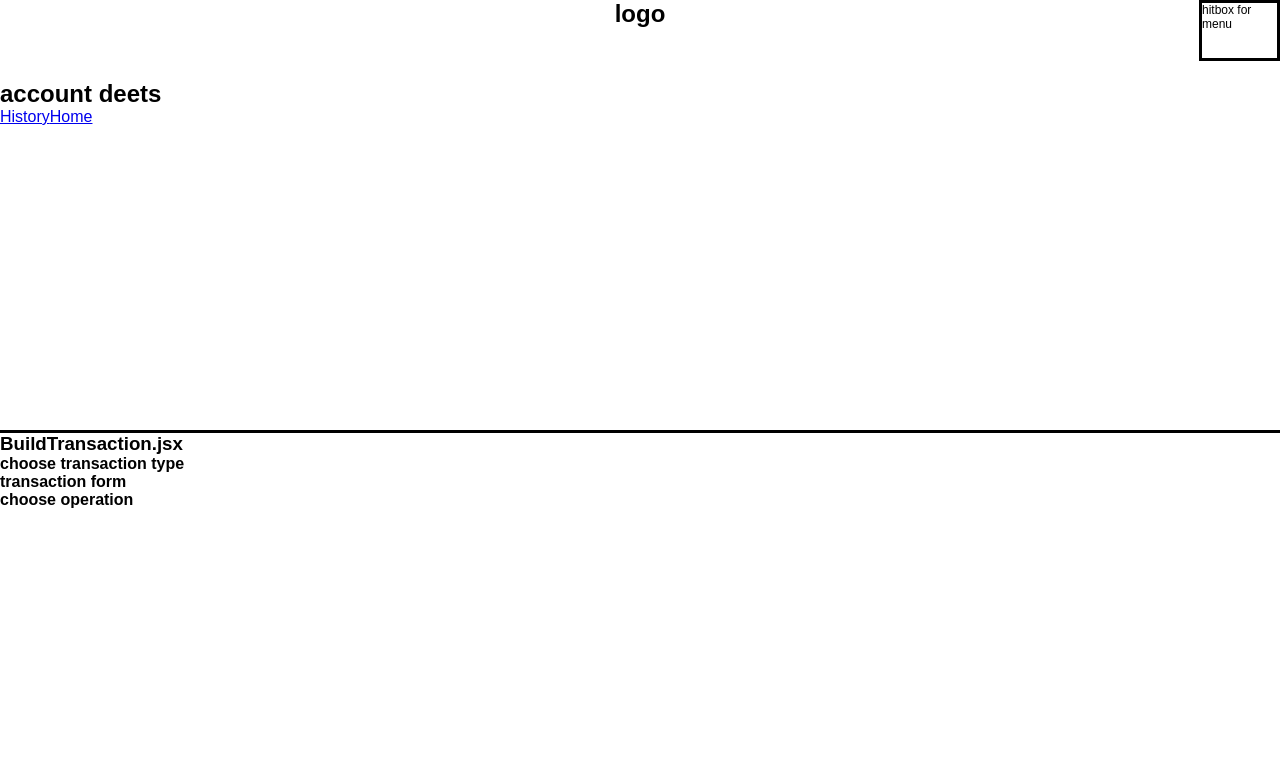
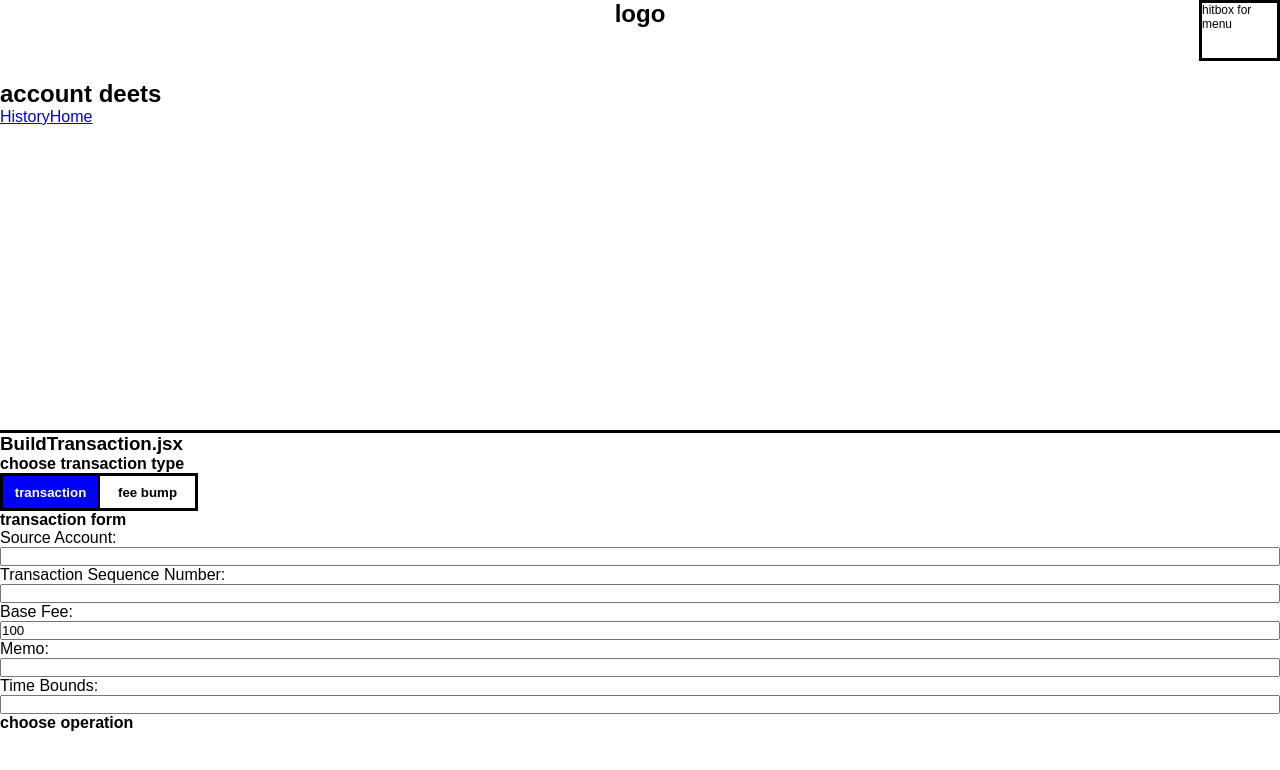
Before and after one commit to aacosta11/stellar-wallet, a React (Create React App) app: page / in a window 1280 px wide. Shown: the top 770 px of the page. Built offline with nearby package versions, Linux system fonts and the light colour scheme.

Commit message:
added transaction input

```diff
--- a/src/Components/BuildTransaction/ChooseTransactionTypeComponent.jsx
+++ b/src/Components/BuildTransaction/ChooseTransactionTypeComponent.jsx
@@ -1,9 +1,34 @@
-import React from "react";
+import "../../Styles/transaction.css";
+import React, { useState } from "react";
 
-const ChooseTransactionTypeComponent = props => {
+const ChooseTransactionTypeComponent = (props) => {
+    const [isTransactionActive,setIsTransactionActive] = useState(true);
+    const [isFeeBumpActive,setIsFeeBumpActive] = useState(false);
+    const onChange = e => {
+        props.transactionType(e);
+        if (e == "transaction") {
+            setIsTransactionActive(true);
+            setIsFeeBumpActive(false);
+        } else {
+            setIsTransactionActive(false);
+            setIsFeeBumpActive(true);
+        }
+    }
     return (
         <>
         <h4>choose transaction type</h4>
+        <div id="choose-transaction" className="X column-gap-2-px blackground">
+            <div name="transaction" className={`X X-flex-1 X-jc-center X-ai-center transition-ease whiteground ${isTransactionActive ? "active" : ""}`}
+            onClick={(e)=>onChange(e.target.attributes.name.nodeValue)}
+            >
+                <h5 name="transaction">transaction</h5>
+            </div>
+            <div name="fee-bump" className={`X X-flex-1 X-jc-center X-ai-center transition-ease whiteground ${isFeeBumpActive ? "active" : ""}`}
+            onClick={(e)=>onChange(e.target.attributes.name.nodeValue)}
+            >
+                <h5 name="fee-bump">fee bump</h5>
+            </div>
+        </div>
         </>
     )
 }
--- a/src/Components/BuildTransaction/Transaction/TransactionFormComponent.jsx
+++ b/src/Components/BuildTransaction/Transaction/TransactionFormComponent.jsx
@@ -1,9 +1,52 @@
-import React from "react";
+import React, { useState } from "react";
 
 const TransactionFormComponent = props => {
+    const [sourceAccount,setSourceAccount] = useState('');
+    const [onlyNumsTemp,setOnlyNumsTemp] = useState('');
+    const [transactionSequenceNumber,setTransactionSequenceNumber] = useState('');
+    const [baseFee,setBaseFee] = useState(100);
+    const [memo,setMemo] = useState('');
+    const [timeBounds,setTimeBounds] = useState('');
+    const handleTransactionSequenceNumberChange = e => {
+        let numStr = parseInt(e.target.value);
+        if (!numStr >= 0) {
+            setOnlyNumsTemp('');
+            setTransactionSequenceNumber('');
+        }
+        if(numStr.toString().match(/\d/g)) {
+            setOnlyNumsTemp(numStr);
+            setTransactionSequenceNumber(numStr);
+        } else {
+            setTransactionSequenceNumber(onlyNumsTemp);
+        }
+    }
+    const baseFeeChange = e => {
+
+    }
     return (
         <>
         <h4>transaction form</h4>
+        <div className="X X-fd-column">
+            <label htmlFor="source-account">Source Account: </label>
+            <input type="text" name="source-account" value={sourceAccount}/>
+        </div>
+        <div className="X X-fd-column">
+            <label htmlFor="transaction-sequence-number">Transaction Sequence Number: </label>
+            <input type="text" name="transaction-sequence-number"
+            onChange={handleTransactionSequenceNumberChange} value={transactionSequenceNumber}/>
+        </div>
+        <div className="X X-fd-column">
+            <label htmlFor="base-fee">Base Fee: </label>
+            <input type="text" name="base-fee" value={baseFee}/>
+        </div>
+        <div className="X X-fd-column">
+            <label htmlFor="memo">Memo: </label>
+            <input type="text" name="memo" value={memo}/>
+        </div>
+        <div className="X X-fd-column">
+            <label htmlFor="time-bounds">Time Bounds: </label>
+            <input type="text" name="time-bounds" value={timeBounds}/>
+        </div>
         </>
     )
 }
--- a/src/Components/Shared/Layout.jsx
+++ b/src/Components/Shared/Layout.jsx
@@ -7,7 +7,7 @@ const Layout = ({ children }) => {
     return (
         <>
         <NavBarComponent />
-        <div id="main-body" class="vw100">
+        <div id="main-body" className="vw100">
             <Dashboard />
             <Outlet />
         </div>
--- a/src/Components/Shared/NavBarComponent.jsx
+++ b/src/Components/Shared/NavBarComponent.jsx
@@ -3,11 +3,11 @@ import "../../Styles/navbar.css";
 const NavbarComponent = props => {
     return (
         <>
-        <div class="fixed vw100 ta-center">
+        <div className="fixed vw100 ta-center">
             <h2>logo</h2>
         </div>
-        <div id="nav-menu" class="fixed">
-            <p class="small-text">hitbox for menu</p>
+        <div id="nav-menu" className="fixed">
+            <p className="small-text">hitbox for menu</p>
         </div>
         </>
     )
--- a/src/Styles/global.css
+++ b/src/Styles/global.css
@@ -12,6 +12,9 @@
 .fixed {
     position: fixed;
 }
+
+
+
 /* -------------------------------------------------------------------------- */
 /*                                    WIDTH                                   */
 /* -------------------------------------------------------------------------- */
@@ -30,6 +33,9 @@
 .height-cent-100 {
     height: 100%;
 }
+
+
+
 /* -------------------------------------------------------------------------- */
 /*                                    BLUR                                    */
 /* -------------------------------------------------------------------------- */
@@ -45,11 +51,51 @@
 .transition-ease {
     transition: .3s ease;
 }
+
+
+
+/* -------------------------------------------------------------------------- */
+/*                                    TEXT                                    */
+/* -------------------------------------------------------------------------- */
+/* ------------------------------- text align ------------------------------- */
+.ta-center {
+    text-align: center;
+}
+
+
+
+/* -------------------------------------------------------------------------- */
+/*                                     GAP                                    */
+/* -------------------------------------------------------------------------- */
+.row-gap-1-px {
+    row-gap: 1px;
+}
+.row-gap-2-px {
+    row-gap: 2px;
+}
+.column-gap-1-px {
+    column-gap: 1px;
+}
+.column-gap-2-px {
+    column-gap: 2px;
+}
+
+
 /* -------------------------------------------------------------------------- */
 /*                                    FLEX                                    */
 /* -------------------------------------------------------------------------- */
 .X {
     display: flex;
+}
+/* ------------------------------ flex (width) ------------------------------ */
+.X-flex-1 {
+    flex: 1;
+}
+.X-flex-2 {
+    flex: 2;
+}
+.X-flex-3 {
+    flex: 3;
 }
 /* ----------------------------- justify content ---------------------------- */
 .X-jc-center {
@@ -91,10 +137,3 @@
     -ms-grid-columns: 1fr;
     grid-template-columns: 1fr;
 }
-/* -------------------------------------------------------------------------- */
-/*                                    TEXT                                    */
-/* -------------------------------------------------------------------------- */
-/* ------------------------------- text align ------------------------------- */
-.ta-center {
-    text-align: center;
-}
--- /dev/null
+++ b/src/Styles/transaction.css
@@ -0,0 +1,15 @@
+#choose-transaction {
+    width: 12rem;
+    height: 2rem;
+    border: 3px solid black;
+}
+.blackground {
+    background-color: black;
+}
+.whiteground {
+    background-color: white;
+}
+.active {
+    background-color: blue;
+    color: #fff;
+}
--- a/src/Views/Dashboard/BuildTransaction.jsx
+++ b/src/Views/Dashboard/BuildTransaction.jsx
@@ -2,15 +2,27 @@ import React, { useState } from "react";
 import TransactionFormComponent from "../../Components/BuildTransaction/Transaction/TransactionFormComponent";
 import ChooseOperationComponent from "../../Components/BuildTransaction/Transaction/ChooseOperationComponent";
 import ChooseTransactionTypeComponent from "../../Components/BuildTransaction/ChooseTransactionTypeComponent";
+import FeeBumpFormComponent from "../../Components/BuildTransaction/FeeBump/FeeBumpFormComponent";
 const BuildTransaction = props => {
     const [transactionType,setTransactionType] = useState('transaction');
+
     return (
         <>
         <h3>BuildTransaction.jsx</h3>
-        <ChooseTransactionTypeComponent transactionType={{transactionType,setTransactionType}}/>
-
-        <TransactionFormComponent />
-        <ChooseOperationComponent />
+        <ChooseTransactionTypeComponent transactionType={e=>setTransactionType(e)}/>
+        {
+            transactionType == "transaction" ?
+            <>
+            <div className="X X-fd-column">
+                <TransactionFormComponent />
+                <ChooseOperationComponent />
+            </div>
+            </>
+            :
+            <>
+            <FeeBumpFormComponent />
+            </>
+        }
         </>
     )
 }
```
